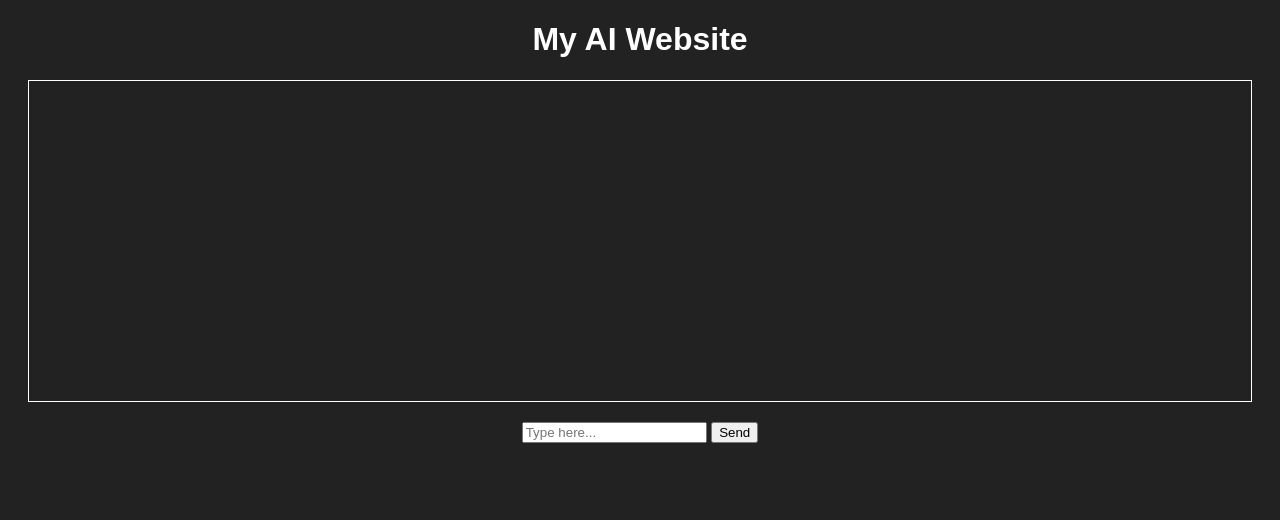
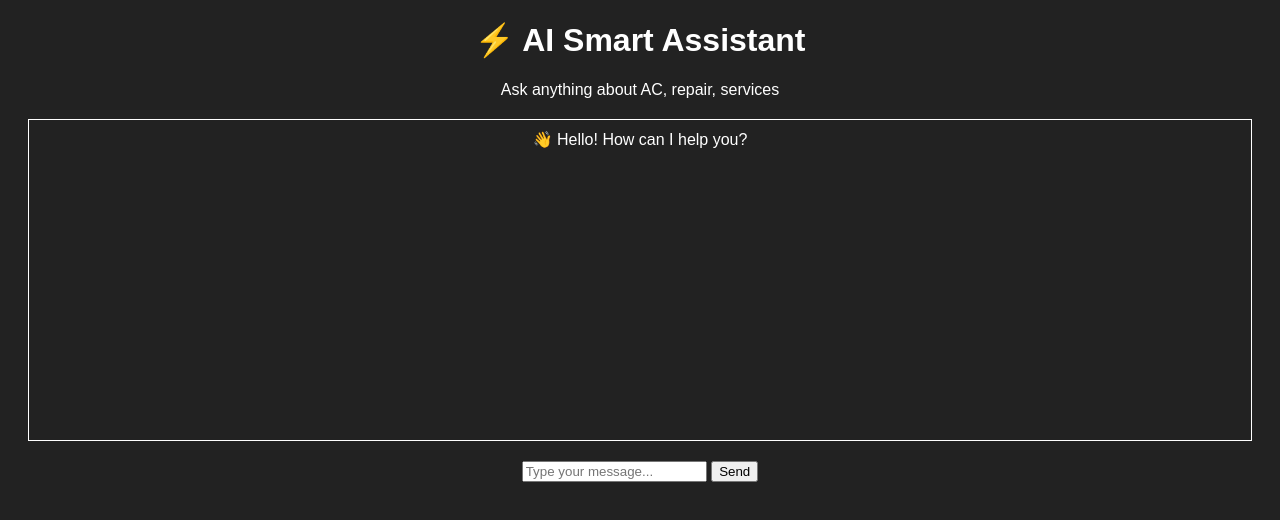
Before and after one commit to coolairconditioningandref-alt/coolairconditioningandref.github.io, a plain HTML site: page index.html in a window 1280 px wide. Drawn offline with Linux system fonts and the light colour scheme.

Commit message:
Update index.html

```diff
--- a/index.html
+++ b/index.html
@@ -2,18 +2,30 @@
 <html lang="en">
 <head>
   <meta charset="UTF-8">
-  <title>AI Website</title>
+  <meta name="viewport" content="width=device-width, initial-scale=1.0">
+  <title>AI Smart Assistant</title>
   <link rel="stylesheet" href="style.css">
 </head>
 
 <body>
 
-  <h1>My AI Website</h1>
+  <div class="container">
 
-  <div id="chat-box"></div>
+    <header>
+      <h1>⚡ AI Smart Assistant</h1>
+      <p>Ask anything about AC, repair, services</p>
+    </header>
 
-  <input id="user-input" placeholder="Type here..." />
-  <button onclick="sendMessage()">Send</button>
+    <div id="chat-box" class="chat-box">
+      <div class="bot message">👋 Hello! How can I help you?</div>
+    </div>
+
+    <div class="input-area">
+      <input id="user-input" placeholder="Type your message..." />
+      <button onclick="sendMessage()">Send</button>
+    </div>
+
+  </div>
 
   <script src="script.js"></script>
 
```
